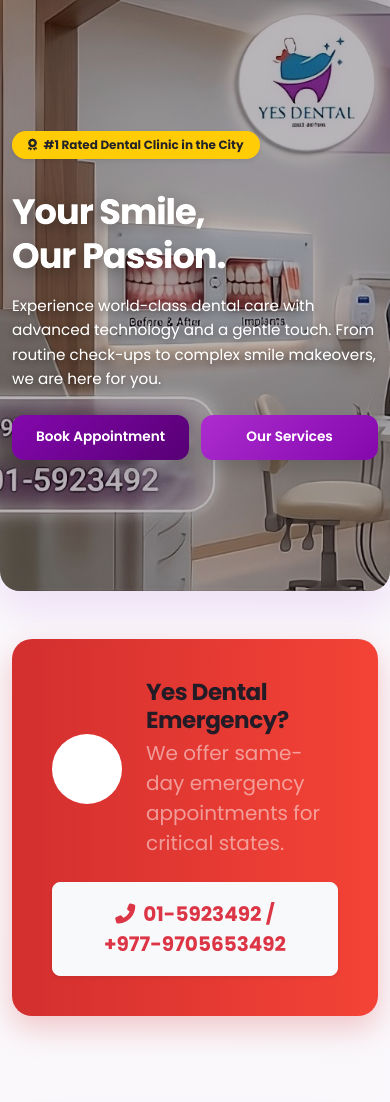
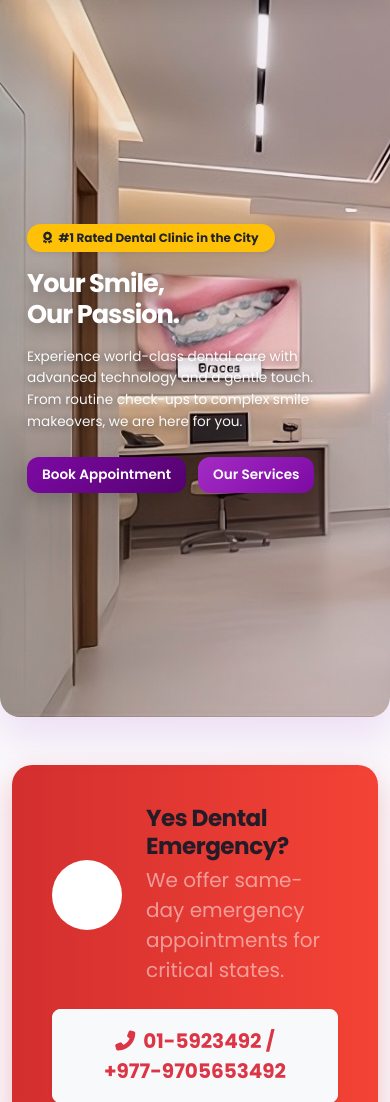
Before and after one commit to Sulindra-Thakur/Yes-Dental, a Flask app: page / in a window 390 px wide. Shown: the part 100-1202 px from the top of the page. Run offline with Flask 3, Linux system fonts and the light colour scheme.

Commit message:
fix: update hero section layout in pages template

```diff
--- a/templates/pages.html
+++ b/templates/pages.html
@@ -78,6 +78,7 @@
         box-shadow: 0 6px 15px rgba(163, 44, 196, 0.15);
     }
 
+    /* Updated to Solid Purple Background for Hero Secondary Button */
     .btn-hero-secondary {
         background: linear-gradient(135deg, var(--accent), var(--primary));
         border: none;
@@ -96,27 +97,30 @@
     }
 
     /* ==========================================
-        PREMIUM HERO FRAMEWORK & BRIGHT ENGINE
+       PREMIUM HERO FRAMEWORK (CURVE TUNED)
     ========================================== */
     .hero-section {
         border-radius: 0 0 20px 20px;
         overflow: hidden;
         position: relative;
         box-shadow: var(--shadow-lg);
-        min-height: 85dvh;
-        background-position: right center !important;
-        transition: var(--transition-smooth);
-        filter: brightness(1.05) contrast(1.02); /* Pure hero banner ko vibrantly bright banata hai */
     }
+
+    /* .hero-overlay {
+        position: absolute;
+        inset: 0;
+        background: linear-gradient(to right, rgba(35, 28, 38, 0.6), rgba(163, 44, 196, 0.3));
+        z-index: 1;
+    } */
+
 
     .hero-overlay {
     position: absolute;
     inset: 0;
-        /* Bright look ke liye overlay opacity ko 0.55 se ghata kar ultra light 0.25 kar diya hai */
     background: linear-gradient(
         to right,
-            rgba(23, 15, 26, 0.35),
-            rgba(114, 9, 183, 0.15)
+        rgba(35, 28, 38, 0.08),
+        rgba(163, 44, 196, 0.05)
     );
     z-index: 1;
 }
@@ -126,13 +130,13 @@
         z-index: 2;
     }
 
-    .hero-title {
+    .hero-title{
     font-weight: 800;
     letter-spacing: -1px;
 }
 
     /* ==========================================
-        MODERN CARD SYSTEM ARCHITECTURE
+       MODERN CARD SYSTEM ARCHITECTURE & PURPLE SYNCHRONIZATION
     ========================================== */
     .card {
         background: var(--card-bg);
@@ -169,6 +173,11 @@
         transform: scale(1.05) rotate(5deg);
     }
 
+    /* Dynamic Icons Mapping */
+    .fa-tooth, .fa-bacterium, .fa-gem, .fa-teeth, .fa-baby, .fa-magic, .fa-teeth-open, .fa-exclamation-triangle, .fa-ambulance, .fa-map-marker-alt, .fa-phone, .fa-envelope, .fa-clock {
+        color: var(--primary);
+    }
+
     .service-card-title {
         transition: var(--transition-smooth);
     }
@@ -178,7 +187,7 @@
     }
 
     /* ==========================================
-        EMERGENCY SECTION
+       EMERGENCY SECTION (PROPORTIONS INCREASED)
     ========================================== */
     .bg-danger-custom {
         background: linear-gradient(90deg, #d32f2f, #f44336) !important;
@@ -188,7 +197,7 @@
     }
 
     /* ==========================================
-        ABOUT CLINIC SYSTEM
+       ABOUT CLINIC SYSTEM (IMAGE BOOSTED)
     ========================================== */
     .about-image-wrapper {
         position: relative;
@@ -285,7 +294,7 @@
         scroll-behavior: smooth;
     }
 
-    .btn-history-custom {
+    .btn-history-custom{
     margin-right: 75px;
     background-color: #A32CC4;
     color: white !important;
@@ -295,71 +304,84 @@
     transition: all 0.3s ease;
 }
 
-    .btn-history-custom:hover {
+.btn-history-custom:hover{
     background-color: #8a1fb0;
     color: white !important;
     transform: translateY(-3px);
     box-shadow: 0 8px 20px rgba(163, 44, 196, 0.35);
 }
 
-    /* =======================================================
-       PREMIUM HERO RESPONSIVE ENGINE (FIXED & BRIGHTENED)
-       ======================================================= */
-    @media (max-width: 768px) {
+.btn-history-custom:hover i{
+    transform: translateX(5px);
+    transition: transform 0.3s ease;
+}
+/* ==========================================
+   HERO SECTION FORCE DESKTOP VIEW SYSTEM
+========================================== */
 .hero-section {
-            background-position: center center !important;
-            min-height: 70dvh !important;
-            padding: 60px 0 !important;
+    min-height: 85dvh;
+    background-position: left center !important; /* Image ka left part focused rahega */
 }
 
-        .hero-overlay {
-            /* Mobile par white text aur dynamic elements clear dikhein isliye balance light overlay */
-            background: linear-gradient(
-                rgba(23, 15, 26, 0.35),
-                rgba(23, 15, 26, 0.35)
-            ) !important;
+/* Tablets aur Medium Screens par layout maintain rakhne ke liye */
+@media (max-width: 991px) {
+    .hero-section {
+        padding: 40px 0;
     }
-
-        .hero-title {
-            font-size: 2.2rem !important;
-            line-height: 1.25 !important;
-            margin-top: 15px;
+    .hero-section h1 {
+        font-size: 2.5rem !important; /* Text thoda chota taaki ek line me adjust ho ske */
+        line-height: 1.2;
     }
-
-        .hero-lead-text {
-            font-size: 0.95rem !important;
-            line-height: 1.6 !important;
-            max-width: 100% !important;
+    .hero-section .lead {
+        font-size: 1.05rem;
+        max-width: 85% !important;
+        margin-left: 0 !important; /* Left alignment fix */
     }
-
-        .brand-badge {
-            font-size: 0.75rem !important;
+    .hero-section .d-flex {
+        flex-direction: row !important; /* Buttons ko side-by-side (row) hi rakhega */
+        gap: 12px !important;
+        justify-content: flex-start !important; /* Left side me rakhega */
     }
-
-        .hero-btn-group {
-            flex-direction: row !important;
-            gap: 12px !important;
-            width: 100%;
-        }
-
-        .dynamic-hero-btn {
-            padding: 12px 15px !important;
-            font-size: 0.85rem !important;
-            flex: 1;
-            text-align: center;
-            white-space: nowrap;
+    .hero-section .btn {
+        padding: 10px 20px !important;
+        font-size: 0.9rem;
+        width: auto !important; /* Full width hone se rokega */
+        min-width: unset !important;
     }
 }
 
-    /* Ultra Small Phones (iPhone SE / Mini Models) */
-    @media (max-width: 380px) {
-        .hero-title {
-            font-size: 1.9rem !important;
+/* Chote Mobile Screens ke liye */
+@media (max-width: 576px) {
+    .hero-section {
+        padding: 30px 15px;
     }
-        .hero-btn-group {
-            flex-direction: column !important;
+    .hero-section h1 {
+        font-size: 1.8rem !important; /* Chote mobile ke hisab se perfect heading size */
+    }
+    .hero-section .lead {
+        font-size: 0.9rem;
+        max-width: 90% !important;
+    }
+    .hero-section .badge {
+        font-size: 0.75rem;
     }
 }
+
+/* Ultra Small Screens (iPhone 12/13 Mini, Samsung S21 FE etc.) */
+@media (max-width: 400px) {
+    .hero-section h1 {
+        font-size: 1.6rem !important;
+    }
+    .hero-section .lead {
+        font-size: 0.85rem;
+    }
+    .hero-section .btn {
+        padding: 8px 15px !important;
+        font-size: 0.85rem;
+    }
+}
+
+
 </style>
 
 <section class="hero-section text-white d-flex align-items-center"
@@ -367,7 +389,8 @@
     <div class="hero-overlay"></div>
     <div class="container text-start">
         <div class="row">
-            <div class="col-12 col-md-8 col-lg-7">
+            <div class="col-12 col-md-9 col-lg-8">
+                <div class="hero-content">
                 <div class="badge bg-warning text-dark mb-3 px-3 py-2 rounded-pill fw-bold shadow-sm brand-badge">
                     <i class="fas fa-award me-1"></i> #1 Rated Dental Clinic in the City
                 </div>
@@ -379,6 +402,7 @@
                 <div class="hero-btn-group d-flex gap-3">
                     <a href="{{ url_for('booking_page') }}" class="btn btn-primary btn-lg px-4 py-3 shadow dynamic-hero-btn">Book Appointment</a>
                     <a href="{{ url_for('services') }}" class="btn btn-hero-secondary btn-lg px-4 py-3 shadow dynamic-hero-btn">Our Services</a>
+                </div>
                 </div>
             </div>
         </div>
```
Lines whose indentation alone changed are shown as unchanged.
